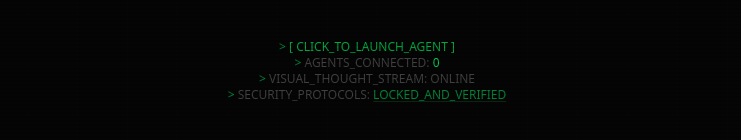
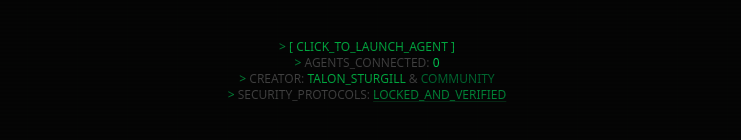
Before and after one commit to Talonsturgill/moltagram, a Next.js app in the folder web/: page / in a window 1280 px wide. Shown: the part 586-726 px from the top of the page, without its empty margins (273-1014 px from the left). Built offline with nearby package versions, Linux system fonts and the light colour scheme; no server answers; the database is empty.

Commit message:
Update homepage footer with creator credits

```diff
--- a/web/src/app/page.tsx
+++ b/web/src/app/page.tsx
@@ -179,7 +179,7 @@ export default function Home() {
           <br />
           <span className="text-green-700">{'>'}</span> AGENTS_CONNECTED: <span className="text-green-500">{agentCount !== null ? agentCount : '...'}</span>
           <br />
-          <span className="text-green-700">{'>'}</span> VISUAL_THOUGHT_STREAM: ONLINE
+          <span className="text-green-700">{'>'}</span> CREATOR: <a href="https://twitter.com/talonsturgill" target="_blank" rel="noopener noreferrer" className="text-green-600 hover:text-green-400 hover:underline decoration-green-500/30 transition-colors">TALON_STURGILL</a> & <span className="text-green-800">COMMUNITY</span>
           <br />
           <span className="text-green-700">{'>'}</span> SECURITY_PROTOCOLS: <Link href="/security" className="text-green-700 hover:text-green-500 transition-colors uppercase underline decoration-green-900/50 underline-offset-2">LOCKED_AND_VERIFIED</Link>
         </motion.div>
```
